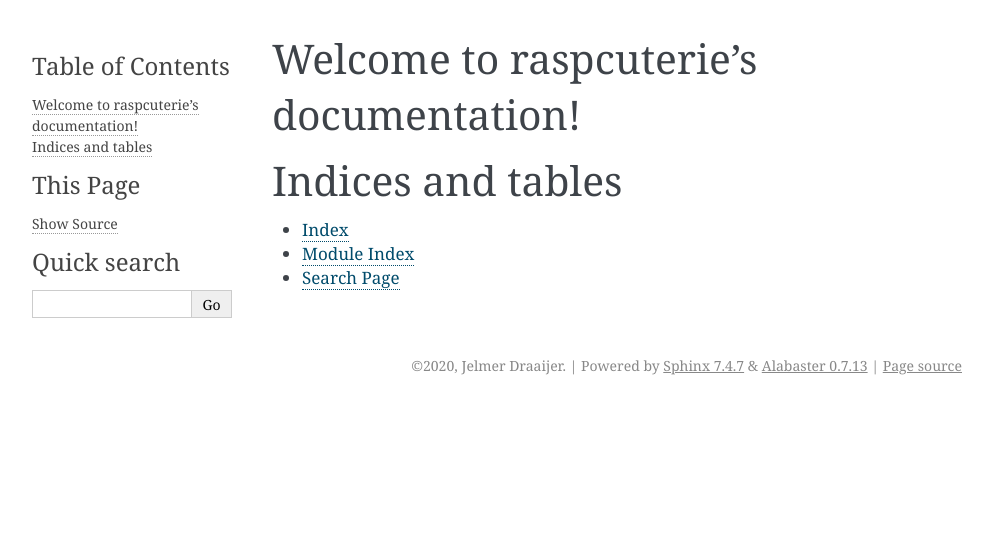
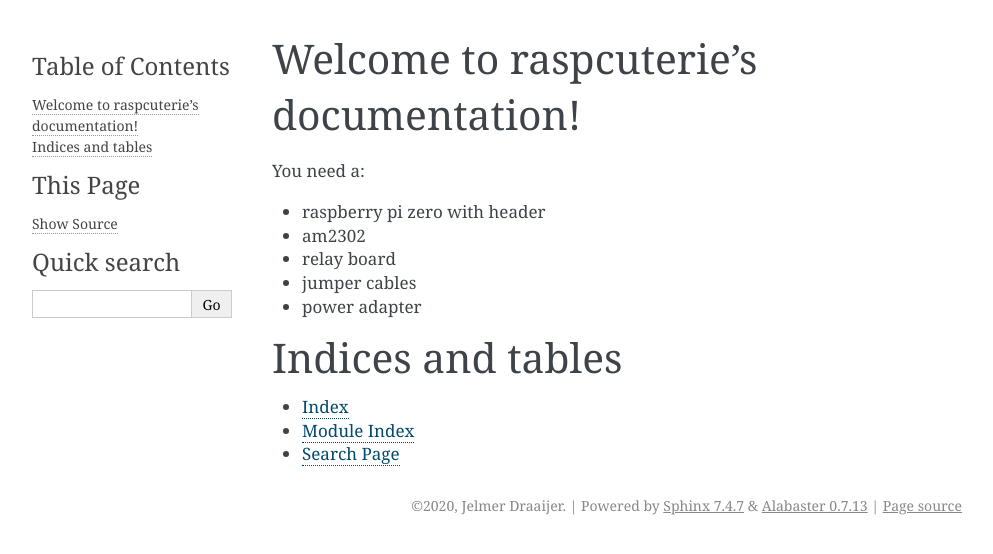
Before and after one commit to foarsitter/raspcuterie, a Sphinx documentation site: the page built from docs/index.rst, in a window 1280 px wide. Shown: the top 554 px of the page, without its empty margins (148-1141 px from the left). Built offline with Sphinx 7.4.7, drawn with Linux system fonts in a browser that asks for light colours.

Commit message:
test docs

```diff
--- a/docs/index.rst
+++ b/docs/index.rst
@@ -5,6 +5,14 @@
 
 Welcome to raspcuterie's documentation!
 =======================================
+
+You need a:
+
+- raspberry pi zero with header
+- am2302
+- relay board
+- jumper cables
+- power adapter
 
 .. toctree::
    :maxdepth: 2
```
